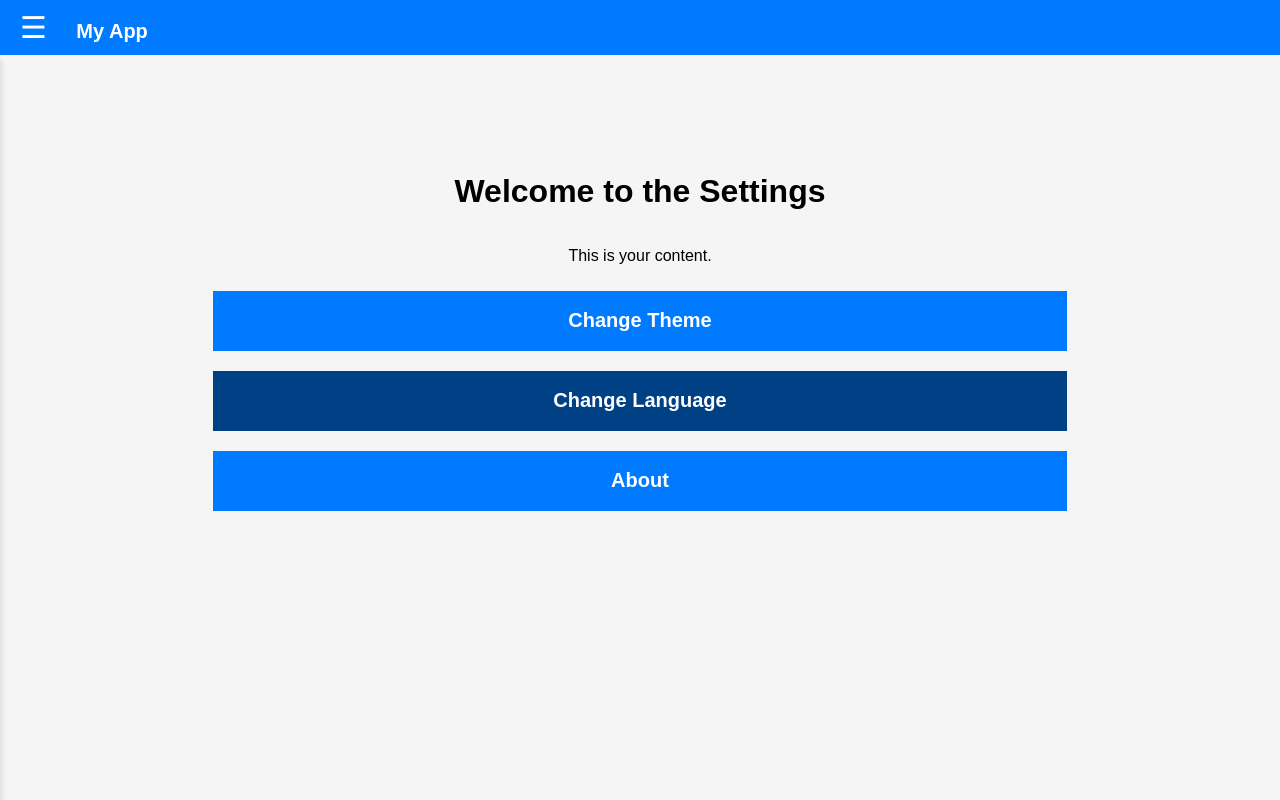
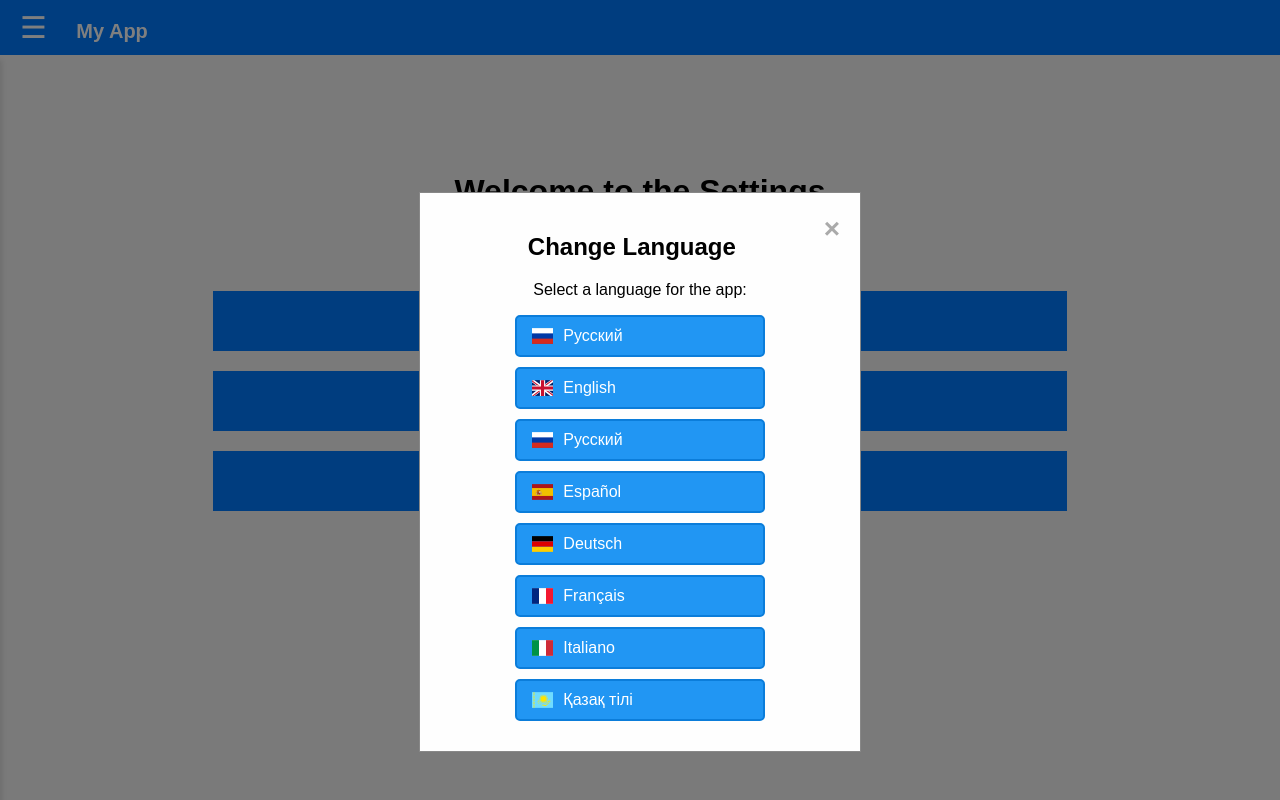
Before and after one commit to Shkila-coder/StudentApp, a website: page www/index.html in a window 1280 px wide. Both pictures are taken after a click on the button "Change Language". Shown: the part 954-1754 px from the top of the page. Drawn offline with nearby package versions, Linux system fonts and the light colour scheme.

Commit message:
feat: created a pop-up window for changing language

```diff
--- /dev/null
+++ b/www/css/interesting_things/languageButton.css
@@ -0,0 +1,32 @@
+/* Базовые стили для кнопок */
+.language-btn {
+    padding: 10px 20px;
+    border: none;
+    cursor: pointer;
+    font-size: 16px;
+    border-radius: 5px;
+    transition: background-color 0.3s ease, color 0.3s ease;
+    display: block;
+    width: 100%;
+    max-width: 250px;
+    margin: 10px auto;
+    display: flex;
+    align-items: center;
+    justify-content: flex-start;
+    padding-left: 15px; /* Отступ перед текстом */
+    background-color: #2196F3;
+    color: white;
+    border: 2px solid #0b7dda;
+    transition: background-color 0.3s ease, color 0.3s ease;
+}
+
+/* Отступ между флагом и текстом */
+.language-btn .flag-icon {
+    margin-right: 10px;
+}
+
+/* Стили при активном состоянии (нажатии) */
+.language-btn:active {
+    background-color: white;
+    color: #2196F3;
+}
--- a/www/index.html
+++ b/www/index.html
@@ -10,7 +10,9 @@
     <link rel="stylesheet" href="css/interesting_things/button.css">
     <link rel="stylesheet" href="css/theme/theme.css">
     <link rel="stylesheet" href="css/interesting_things/themeButton.css">
+    <link rel="stylesheet" href="css/interesting_things/languageButton.css">
     <link rel="stylesheet" href="https://cdnjs.cloudflare.com/ajax/libs/font-awesome/6.0.0-beta3/css/all.min.css"> <!-- Подключение FontAwesome -->
+    <link rel="stylesheet" href="https://cdnjs.cloudflare.com/ajax/libs/flag-icon-css/3.5.0/css/flag-icon.min.css">
 </head>
 <body>
 <div id="header">
@@ -33,8 +35,8 @@
 <div id="settings">
     <h1>Welcome to the Settings</h1>
     <p>This is your content.</p>
-    <button class="settings-btn" onclick="loadChangeTheme()">Change Theme</button>
-    <button class="settings-btn" onclick="makeActive(this)">Change Language</button>
+    <button class="settings-btn" onclick="openThemeModal()">Change Theme</button>
+    <button class="settings-btn" onclick="openLanguageModal()">Change Language</button>
     <button class="settings-btn" onclick="makeActive(this)">About</button>
 </div>
 
@@ -43,9 +45,10 @@
     <p>This is your content.</p>
 </div>
 
-<div id="myModal" class="modal">
+<!-- Модальное окно для смены темы -->
+<div id="themeModal" class="modal">
     <div class="modal-content">
-        <span class="close" onclick="closeModal()">&times;</span>
+        <span class="close" onclick="closeThemeModal()">&times;</span>
         <h2>Change Theme</h2>
         <p>Select a theme for the app:</p>
         <button class="light-theme" onclick="setTheme('light')">Light</button>
@@ -54,10 +57,46 @@
     </div>
 </div>
 
+<!-- Модальное окно для смены языка -->
+<div id="languageModal" class="modal">
+    <div class="modal-content">
+        <span class="close" onclick="closeLanguageModal()">&times;</span>
+        <h2>Change Language</h2>
+        <p>Select a language for the app:</p>
+        <button class="language-btn" onclick="setLanguage('ru')">
+            <span class="flag-icon flag-icon-ru"></span> Русский
+        </button>
+        <button class="language-btn" onclick="setLanguage('en')">
+            <span class="flag-icon flag-icon-gb"></span> English
+        </button>
+        <button class="language-btn" onclick="setLanguage('ru')">
+            <span class="flag-icon flag-icon-ru"></span> Русский
+        </button>
+        <button class="language-btn" onclick="setLanguage('es')">
+            <span class="flag-icon flag-icon-es"></span> Español
+        </button>
+        <button class="language-btn" onclick="setLanguage('de')">
+            <span class="flag-icon flag-icon-de"></span> Deutsch
+        </button>
+        <button class="language-btn" onclick="setLanguage('fr')">
+            <span class="flag-icon flag-icon-fr"></span> Français
+        </button>
+        <button class="language-btn" onclick="setLanguage('it')">
+            <span class="flag-icon flag-icon-it"></span> Italiano
+        </button>
+        <button class="language-btn" onclick="setLanguage('kk')">
+            <span class="flag-icon flag-icon-kz"></span> Қазақ тілі
+        </button>
+    </div>
+</div>
+
+
+
 
 <script src="js/menu.js"></script>
 <script src="js/content.js"></script>
 <script src="js/utils.js"></script>
 <script src="js/theme.js"></script>
+<script src="js/language.js"></script>
 </body>
 </html>
--- /dev/null
+++ b/www/js/language.js
@@ -0,0 +1,22 @@
+// Открытие и закрытие модального окна для языка
+function openLanguageModal() {
+    document.getElementById("languageModal").style.display = "block";
+}
+
+function closeLanguageModal() {
+    document.getElementById("languageModal").style.display = "none";
+}
+
+// Установка языка (реализуйте логику выбора языка)
+function setLanguage(language) {
+    alert("Language set to: " + language);
+    closeLanguageModal();
+}
+
+// Закрытие модальных окон при клике вне их
+window.onclick = function(event) {
+    let languageModal = document.getElementById("languageModal");
+    if (event.target === languageModal) {
+        closeLanguageModal();
+    }
+}
--- a/www/js/theme.js
+++ b/www/js/theme.js
@@ -1,11 +1,11 @@
 // Открытие модального окна
-function loadChangeTheme() {
-    document.getElementById("myModal").style.display = "block";
+function openThemeModal() {
+    document.getElementById("themeModal").style.display = "block";
 }
 
 // Закрытие модального окна
-function closeModal() {
-    document.getElementById("myModal").style.display = "none";
+function closeThemeModal() {
+    document.getElementById("themeModal").style.display = "none";
 }
 
 // Установка темы (функции для изменения темы можно доработать)
@@ -16,7 +16,7 @@ function setTheme(theme) {
 
 // Закрытие модального окна при клике вне его
 window.onclick = function(event) {
-    let modal = document.getElementById("myModal");
+    let modal = document.getElementById("themeModal");
     if (event.target === modal) {
         closeModal();
     }
```
